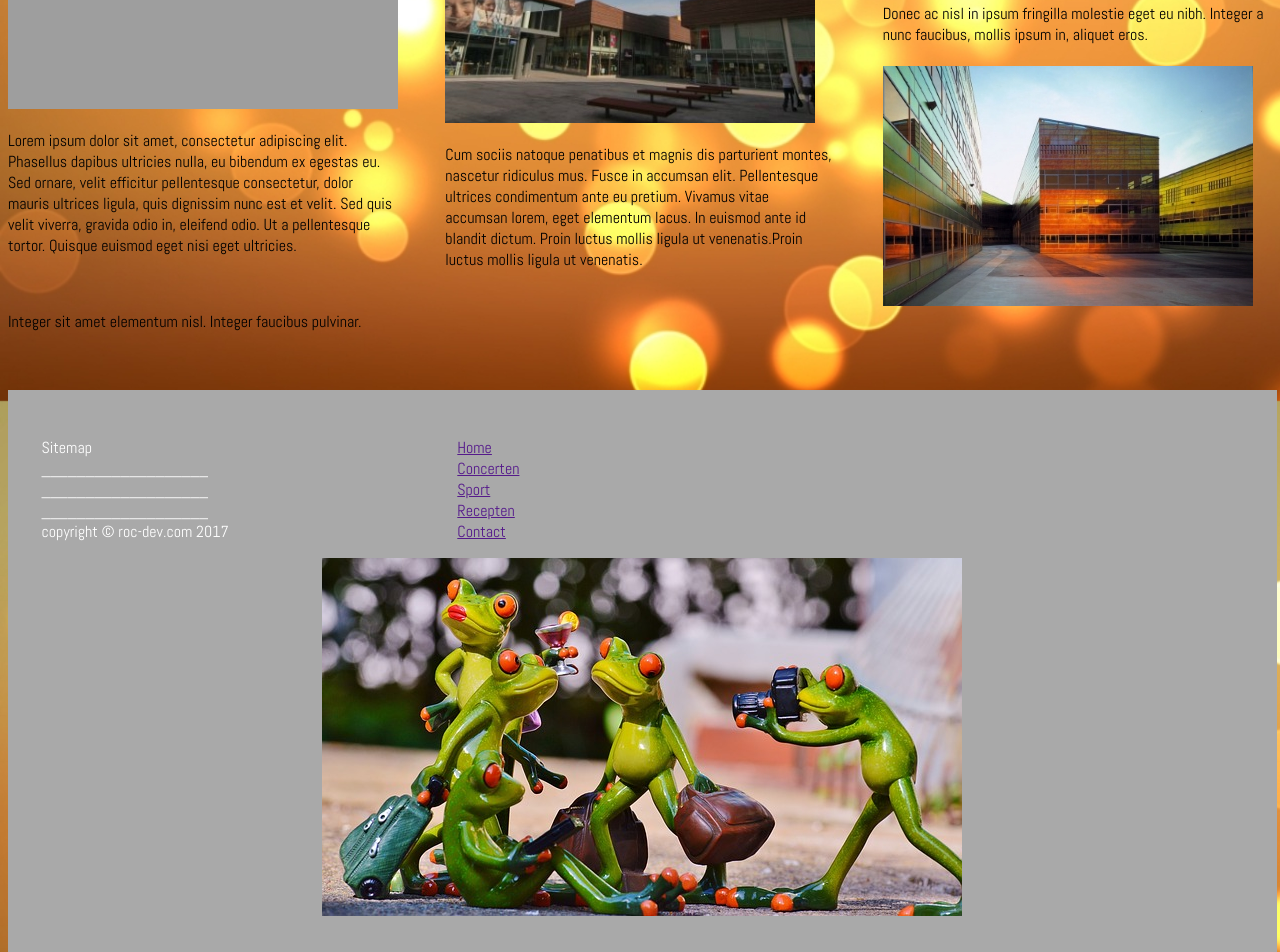
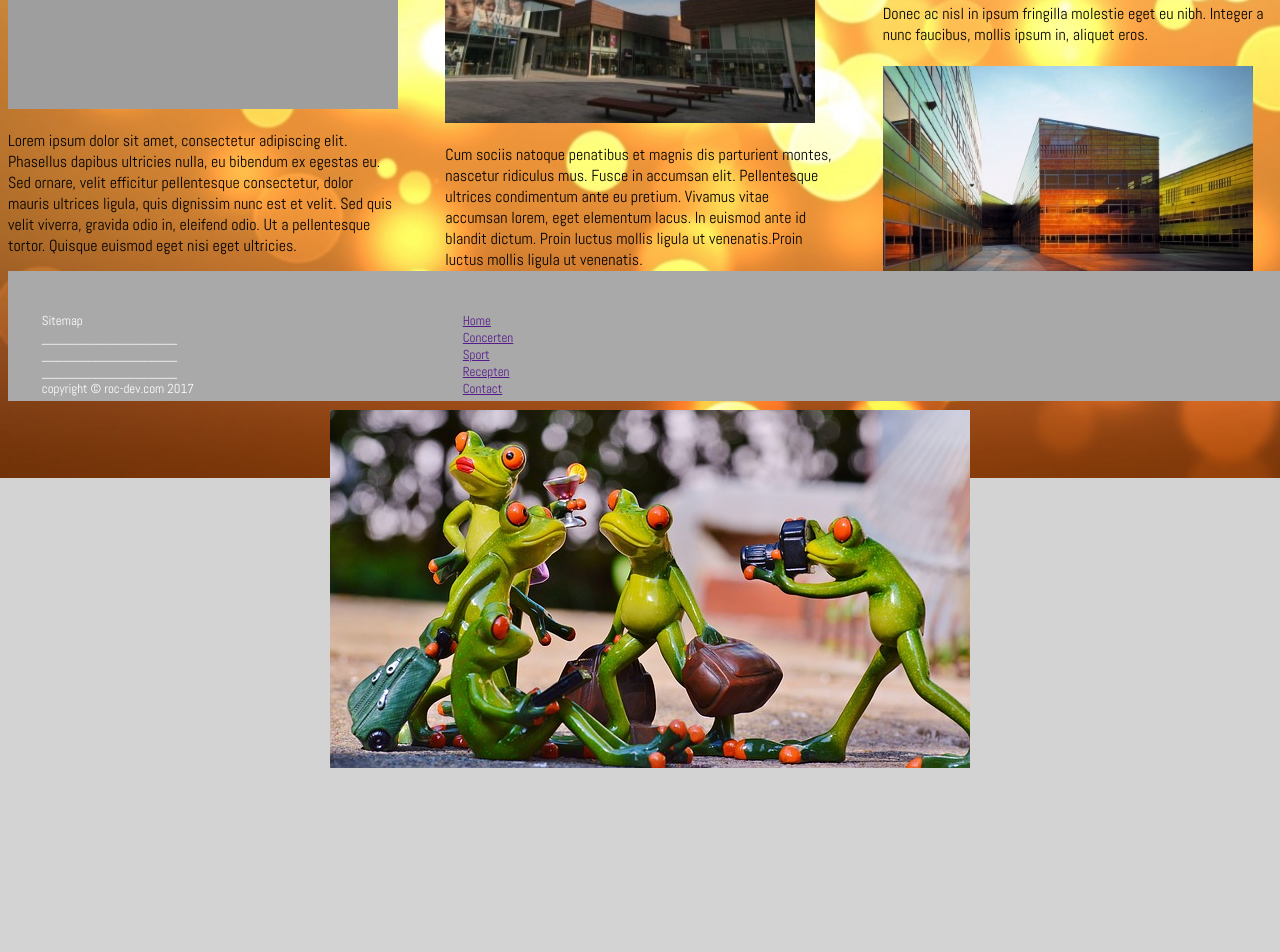
Before and after one commit to abigailao/Bierhier, a plain HTML site: page bierhier/index.html in a window 1280 px wide. Shown: the part 399-1351 px from the top of the page. After the commit the page ends 877 px from the top, so only its background shows below. Drawn offline with Linux system fonts and the light colour scheme; grey boxes are pictures that could not be loaded.

Commit message:
BierHier Project

```diff
--- a/bierhier/indexcss.css
+++ b/bierhier/indexcss.css
@@ -1,6 +1,5 @@
 /*ACHTERGROND/SCALE*/
 html{
-    height: 100%;
     background-color: lightgray;
     background-image: url("img/orangesparkle.jpg");
     background-size: cover;
@@ -58,22 +57,43 @@ body {
 /*FOOTER*/
 footer {
     color: white;
-    /*position:fixed;*/
-    bottom:0;
-    min-height: 1%;
+    position: fixed;
+    bottom: 0;
+    min-height: 8%;
     width: 98%;
+    height:100px;
     clear: both;
     padding: 15px;
     background-color: darkgrey;
     float: left;
 }
-/*footer {*/
-    /*position: absolute;*/
-    /*width:100%;*/
-    /*height: 18%;*/
-    /*bottom: 0;*/
-    /*color: white;*/
-    /*background-color: darkgray;  }*/
-.col-1 { width: 97%; max-width: 1280px; min-width: 320px; margin: 0 auto; clear: both; }
-.col-2 { float: left; width: 30.8%; margin-right: 3.8%; }
-.col-3 { margin-right: 0; text-align: center}
+
+.footer p{
+    font-size: small;
+}
+
+.col-1 {
+    width: 97%;
+    max-width: 1280px;
+    min-width: 320px;
+    margin: 0 auto;
+    clear: both;
+}
+
+.col-2 {
+    float: left;
+    width: 30.8%;
+    margin-right: 3.8%;
+}
+
+.col-3 {
+    margin-right: 0;
+    text-align: right;
+}
+
+.foto {
+    text-align: center;
+}
+.copyr{
+    text-align: right;
+}
```
